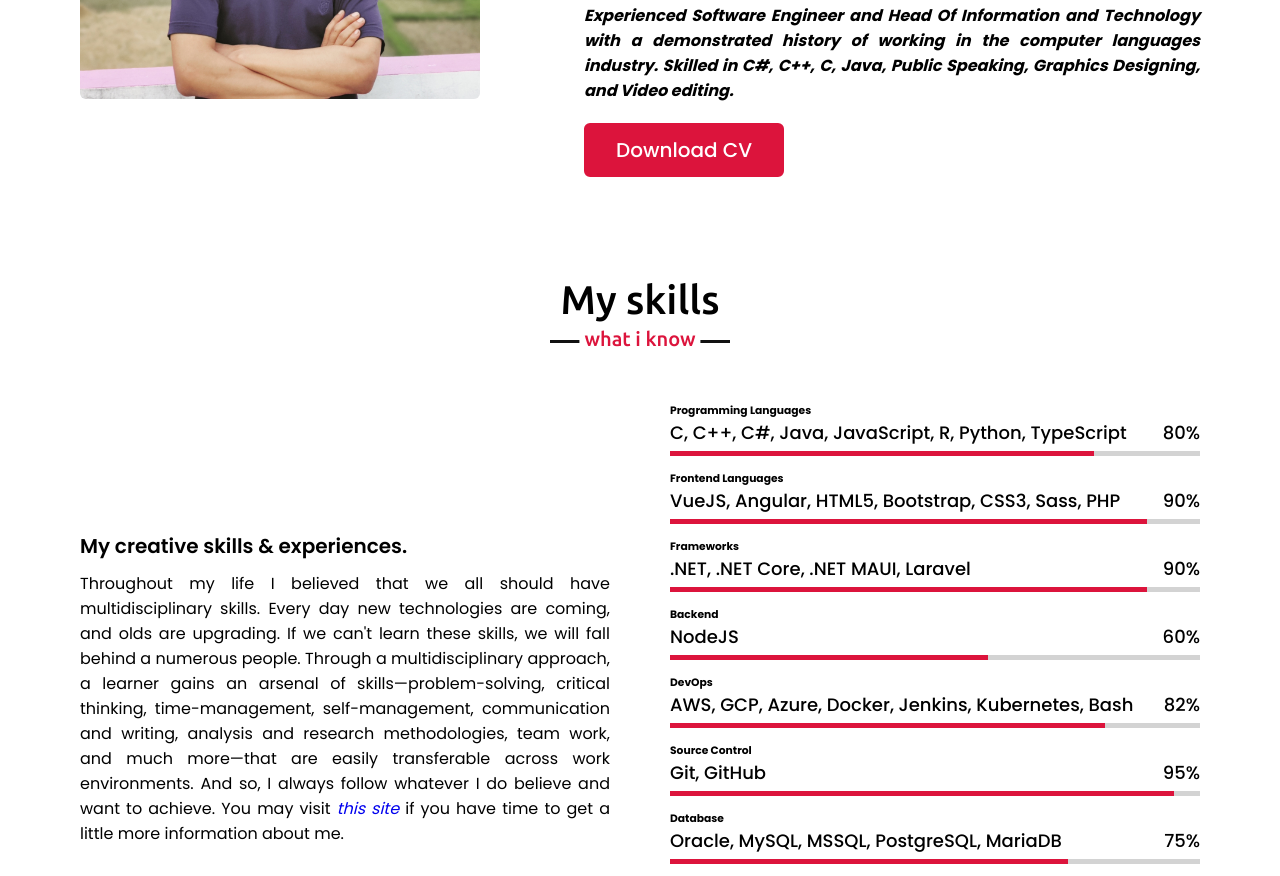
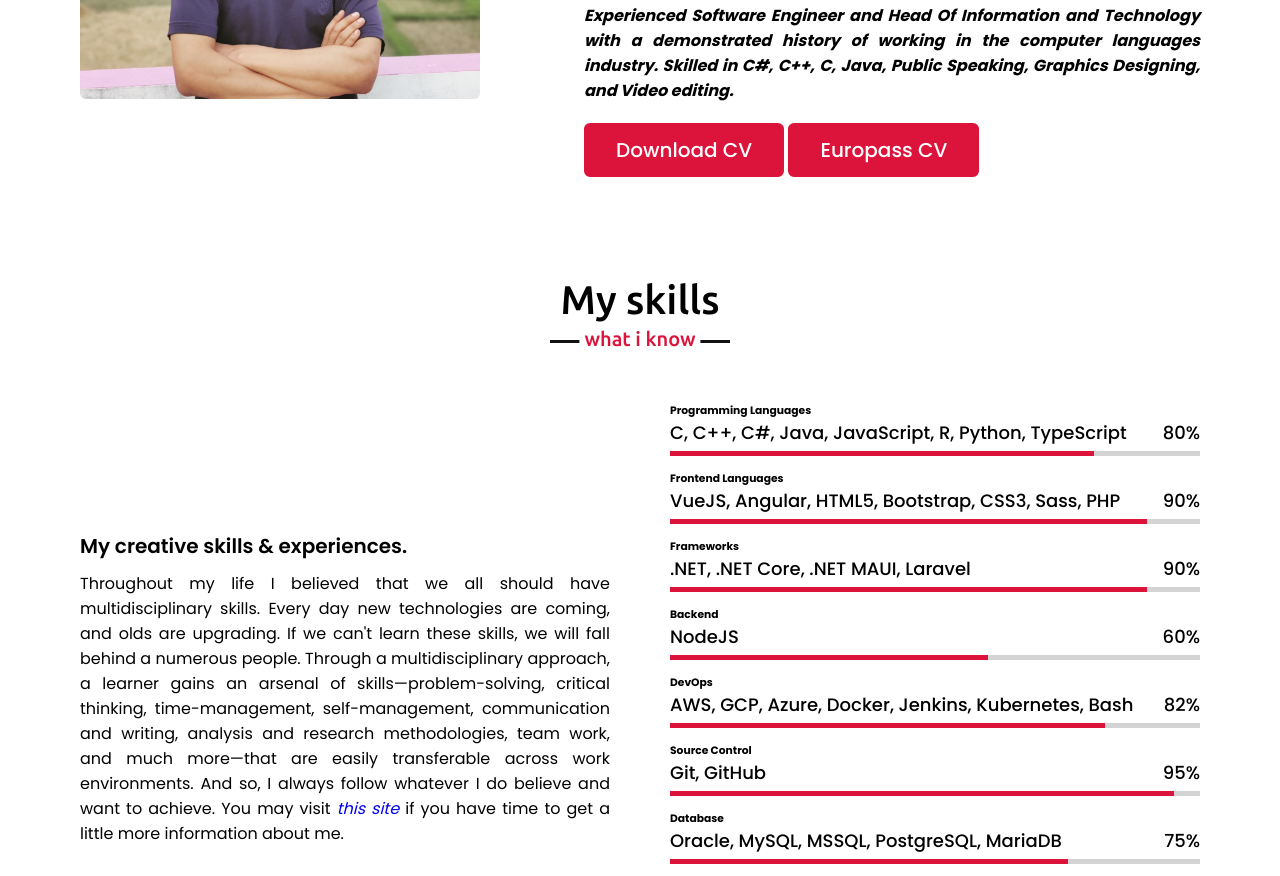
Before and after one commit to radipu/CV, a plain HTML site: page index.html in a window 1280 px wide. Shown: the part 1398-2274 px from the top of the page. Drawn offline with nearby package versions, Linux system fonts and the light colour scheme.

Commit message:
added europass cv

```diff
--- a/index.html
+++ b/index.html
@@ -73,6 +73,7 @@
 					<p style="text-align: justify;">I am very passionate, and positive-minded. I never lose belief, and hope in myself. I like to do research, and analyze. My dream is to contribute to the field of technologies, and I am highly ambitious to create/invent something new. I do believe that, "If you can dream it, you can do it", and "People are bigger than their dreams".</p><br>
 					<p style="text-align: justify;"><strong><i>Experienced Software Engineer and Head Of Information and Technology with a demonstrated history of working in the computer languages industry. Skilled in C#, C++, C, Java, Public Speaking, Graphics Designing, and Video editing.</i></strong></p>
                     <a href="/resources/Resume_Md. Rohul Amin.pdf" download="Resume_Md. Rohul Amin.pdf">Download CV</a>
+                    <a href="/resources/EuropassCV_Md Rohul Amin.pdf" download="Resume_Md. Rohul Amin.pdf">Europass CV</a>
                 </div>
             </div>
         </div>
```
Also changed, not shown: 1 other file.
